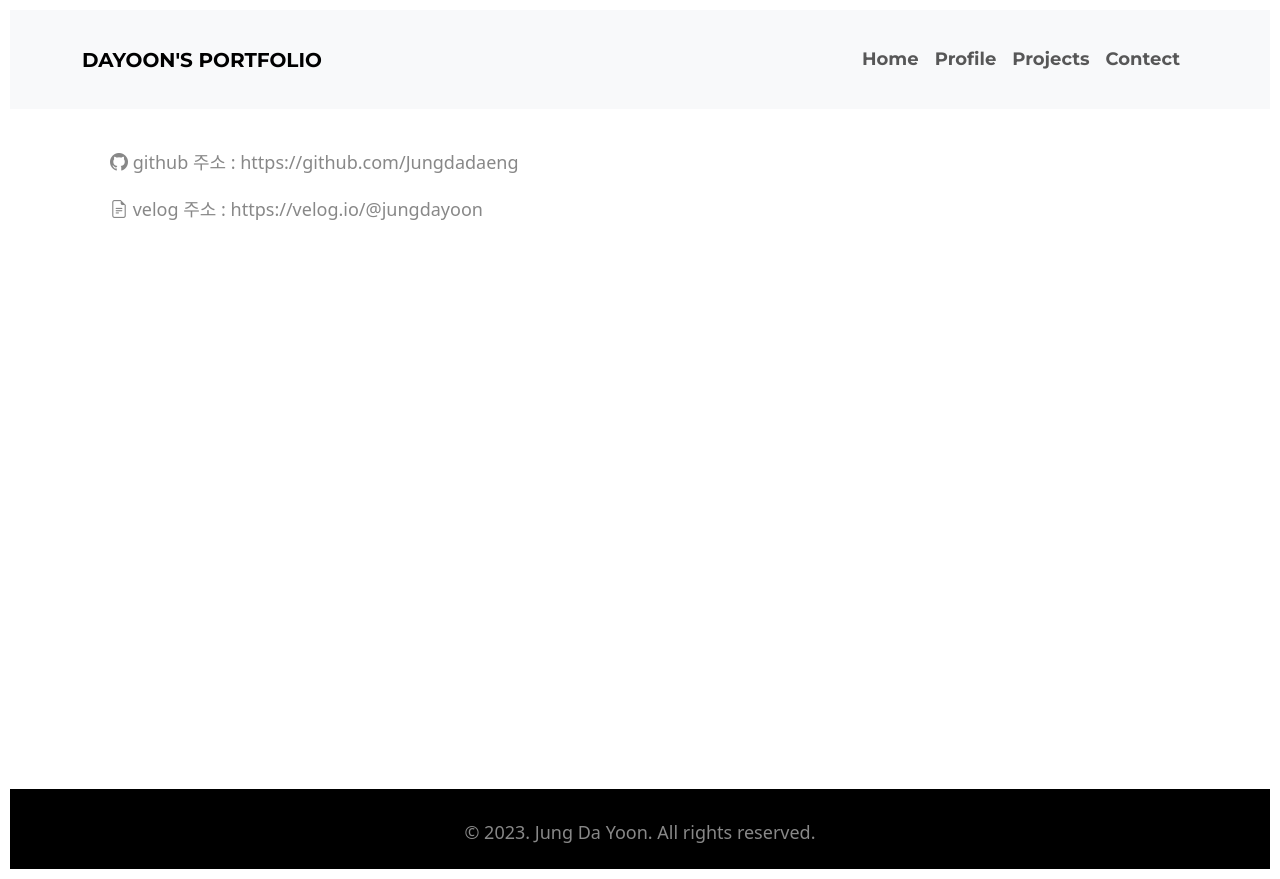
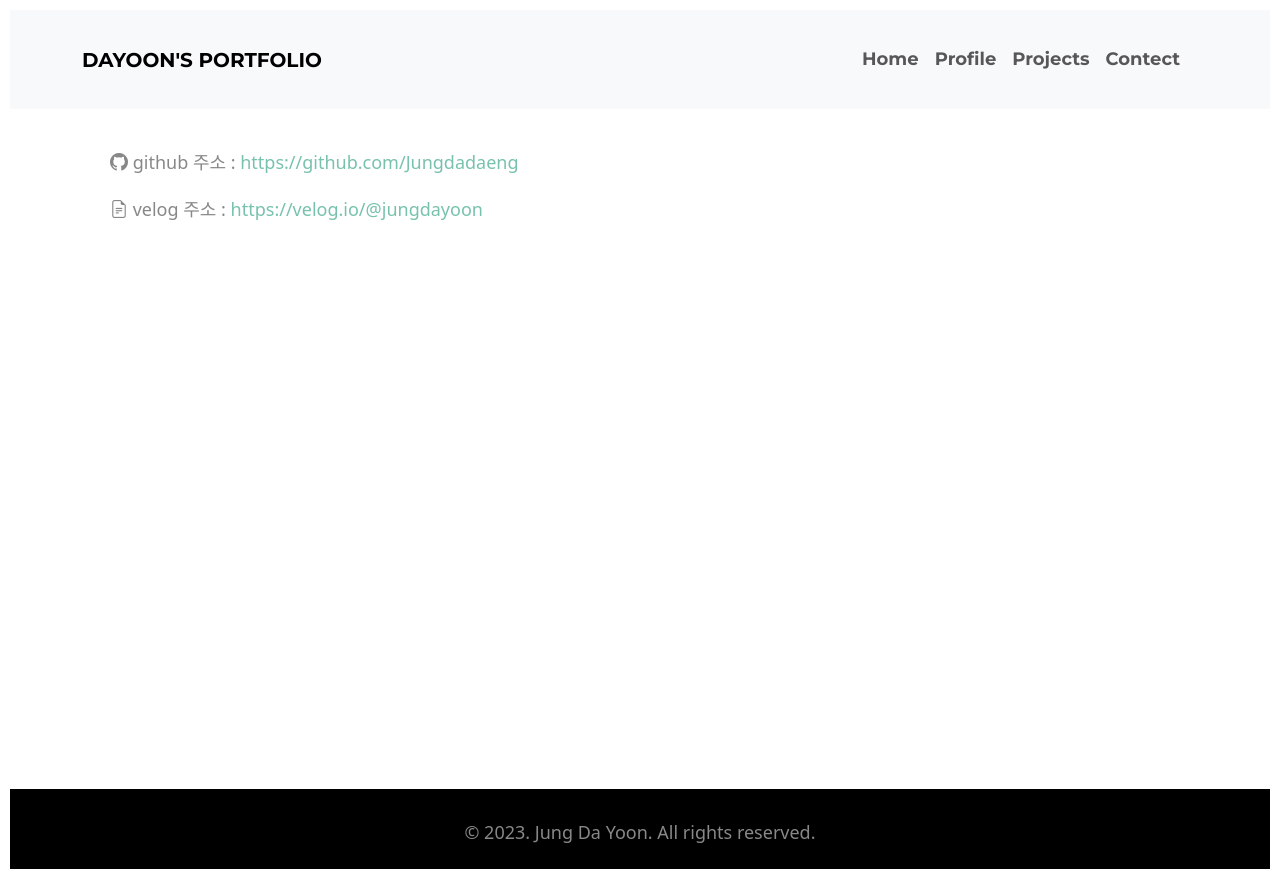
Before and after one commit to Jungdadaeng/portfolio, a React (Create React App) app: page /contect in a window 1280 px wide. Built offline with nearby package versions, Linux system fonts and the light colour scheme.

Commit message:
link add

```diff
--- a/src/App.js
+++ b/src/App.js
@@ -1,6 +1,6 @@
 import { Container } from "react-bootstrap";
 import Layout from "./Layout/Layout";
-import { BrowserRouter, Routes, Route } from 'react-router-dom';
+import {BrowserRouter, Routes, Route } from 'react-router-dom';
 import Home from "./components/home/Home";
 import Profile from "./components/profile/Profile";
 import Projects from "./components/projects/Projects";
--- a/src/components/contect/Contect.css
+++ b/src/components/contect/Contect.css
@@ -1,4 +1,4 @@
-div{
+div {
     padding: 10px;
     font-size:large;
 }
--- a/src/components/contect/Contect.js
+++ b/src/components/contect/Contect.js
@@ -2,8 +2,8 @@ import './Contect.css'
 export default function Contect(){
     return(
         <>
-            <div><i class="bi bi-github"></i> github 주소 : https://github.com/Jungdadaeng</div>
-            <div><i class="bi bi-file-earmark-text"></i> velog 주소 : https://velog.io/@jungdayoon</div>
+            <div><i className="bi bi-github"></i> github 주소 : <a href='https://github.com/Jungdadaeng' target='_blank' style={{textDecoration: 'none'}}>https://github.com/Jungdadaeng</a></div>
+            <div><i className="bi bi-file-earmark-text"></i> velog 주소 : <a href='https://velog.io/@jungdayoon' target='_blank'style={{textDecoration: 'none'}}>https://velog.io/@jungdayoon</a></div>
         </>
     )
 }
```
